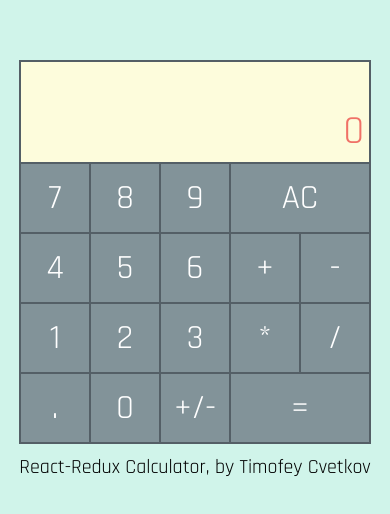
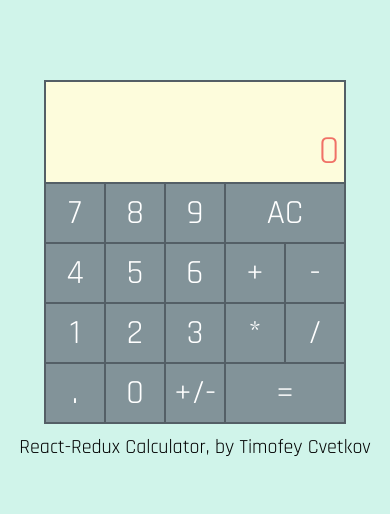
Before and after one commit to TimCve/calculator, a React (Create React App) app: page / in a window 390 px wide. Shown: the part 152-666 px from the top of the page. Built offline with nearby package versions, Linux system fonts and the light colour scheme.

Commit message:
fixed responsivenes for phones

```diff
--- a/src/styles.css
+++ b/src/styles.css
@@ -88,11 +88,11 @@
 
 @media(max-width: 600px) {
     .btn {
-        height: 70px;
-        width: 70px;
+        height: 60px;
+        width: 60px;
     }
 
     .btn-elong {
-        width: 140px;
+        width: 120px;
     }
 }
```
